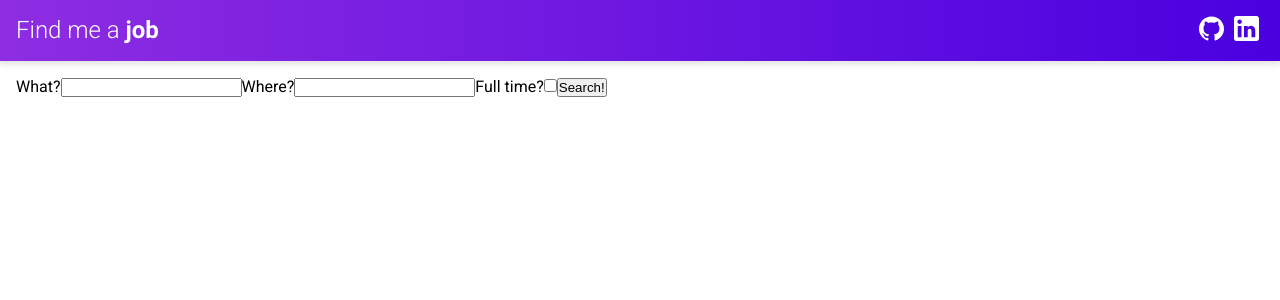
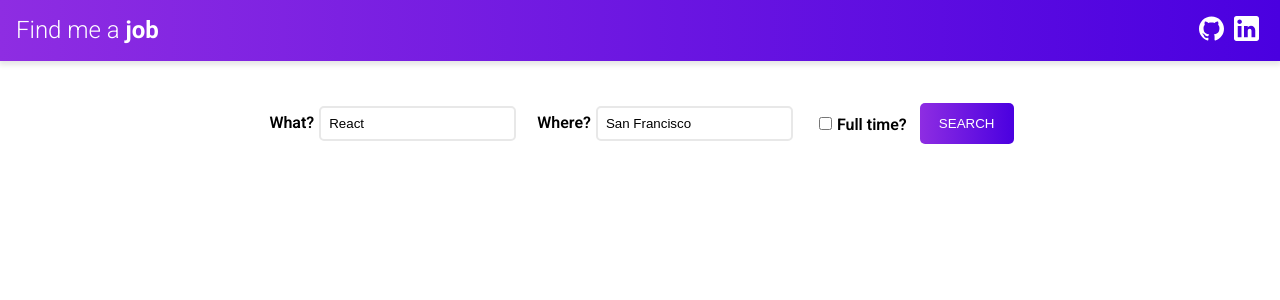
Before and after one commit to pavlovicIvan/jobs-portal-react, a React app: page / in a window 1280 px wide. Shown: the top 300 px of the page. Built offline with nearby package versions, Linux system fonts and the light colour scheme.

Commit message:
Search form style update

```diff
--- a/src/App.css
+++ b/src/App.css
@@ -10,7 +10,17 @@ html {
 }
 
 .container {
-  padding: 1rem;
+  padding: 2rem;
+  display: flex;
+  justify-content: center;
+  align-items: center;
+}
+
+@media (max-width: 800px) {
+  .container {
+    padding: 1.5rem;
+    flex-direction: column;
+  }
 }
 
 .flexContainer {
@@ -46,4 +56,64 @@ html {
 
 /** SEARCH FORM **/
 
+form label {
+  padding: 0.5rem;
+  align-self: center;
+  font-weight: 600;
+}
+
+@media (max-width: 800px) {
+  form label {
+    width: 100%;
+    display: grid;
+  }
+}
+
+.checkBoxLabel {
+  display: block;
+}
+
+input {
+  margin: 5px;
+}
+
+input[type="text"] {
+  padding: 0.5rem;
+  border: 2px solid #e8e8e8;
+  border-radius: 5px;
+}
+
+input[type="text"]:focus {
+  outline: none;
+  border: 2px solid rgb(153, 153, 153);
+}
+
+input[type="submit"] {
+  border-radius: 5px;
+  border: none;
+  background: linear-gradient(to right, #8e2de2, #4a00e0);
+  color: #fff;
+  transition: transform 0.2s;
+  cursor: pointer;
+  padding: 0.8rem 1.2rem;
+}
+
+input[type="submit"]:hover {
+  transform: scale(1.05);
+}
+
+input[type="submit"]:focus {
+  outline: none;
+}
+
+@media (max-width: 800px) {
+  input[type="text"] {
+    margin: 0;
+  }
+
+  input[type="submit"] {
+    width: 100%;
+  }
+}
+
 /** DISPLAY JOBS **/
--- a/src/components/SearchForm.js
+++ b/src/components/SearchForm.js
@@ -8,8 +8,8 @@ import useFetch from "../hooks/useFetch";
 const SearchForm = (props) => {
   const { setJobs } = props;
 
-  const [jobDesc, setJobDesc] = useState("");
-  const [location, setLocation] = useState("");
+  const [jobDesc, setJobDesc] = useState("React");
+  const [location, setLocation] = useState("San Francisco");
   const [isFullTime, setIsFullTime] = useState(false);
 
   const handleInputChange = (setFunc, event) => {
@@ -38,11 +38,12 @@ const SearchForm = (props) => {
   };
 
   return (
-    <div className="container">
-      <form onSubmit={(event) => handleSearch(event)}>
+    <form onSubmit={(event) => handleSearch(event)}>
+      <div className="container">
         <label>
           What?
           <input
+            type="text"
             value={jobDesc}
             onChange={(event) => handleInputChange(setJobDesc, event)}
           />
@@ -50,21 +51,22 @@ const SearchForm = (props) => {
         <label>
           Where?
           <input
+            type="text"
             value={location}
             onChange={(event) => handleInputChange(setLocation, event)}
           />
         </label>
-        <label>
-          Full time?
+        <label className="checkBoxLabel">
           <input
             type="checkbox"
             checked={isFullTime}
             onChange={(event) => handleInputChange(setIsFullTime, event)}
           />
+          Full time?
         </label>
-        <input type="submit" value="Search!" />
-      </form>
-    </div>
+        <input type="submit" value="SEARCH" />
+      </div>
+    </form>
   );
 };
 
```
